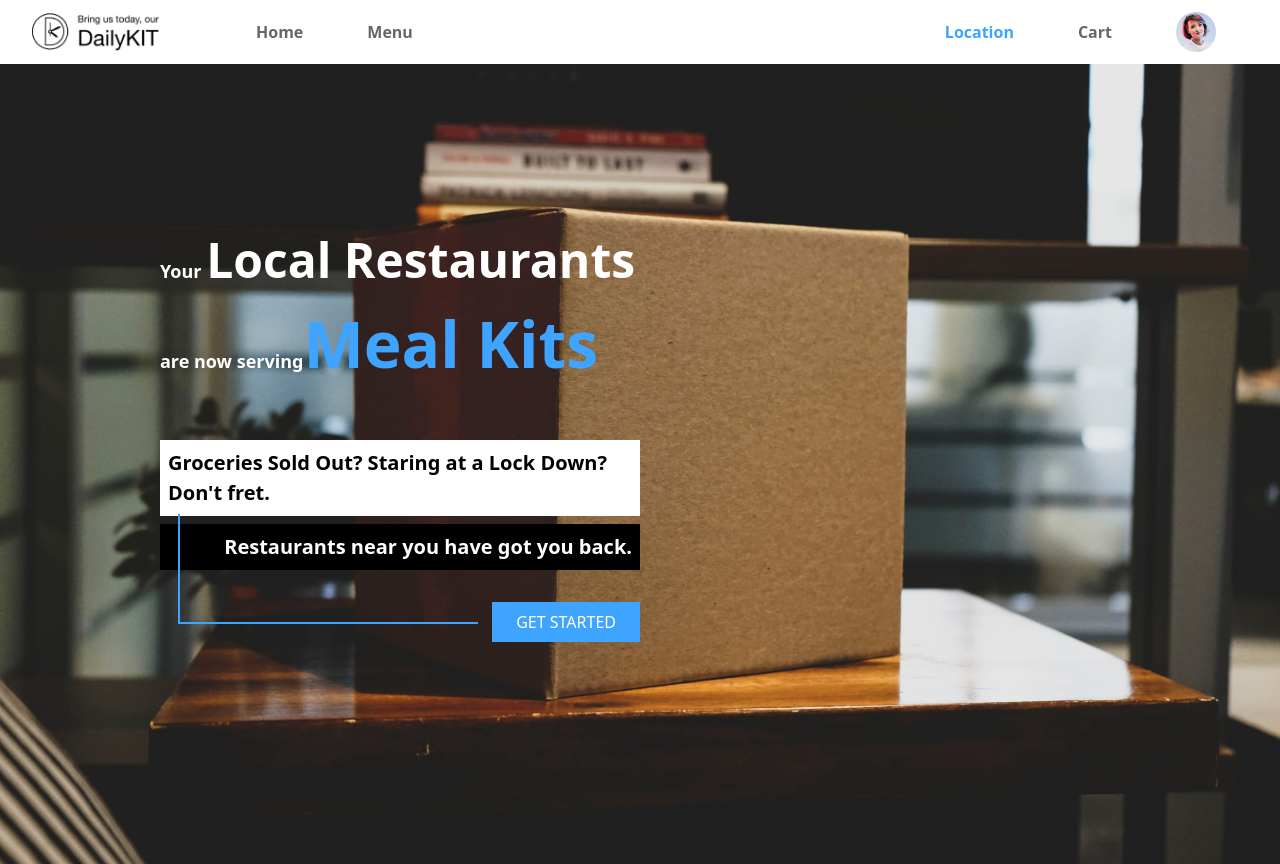
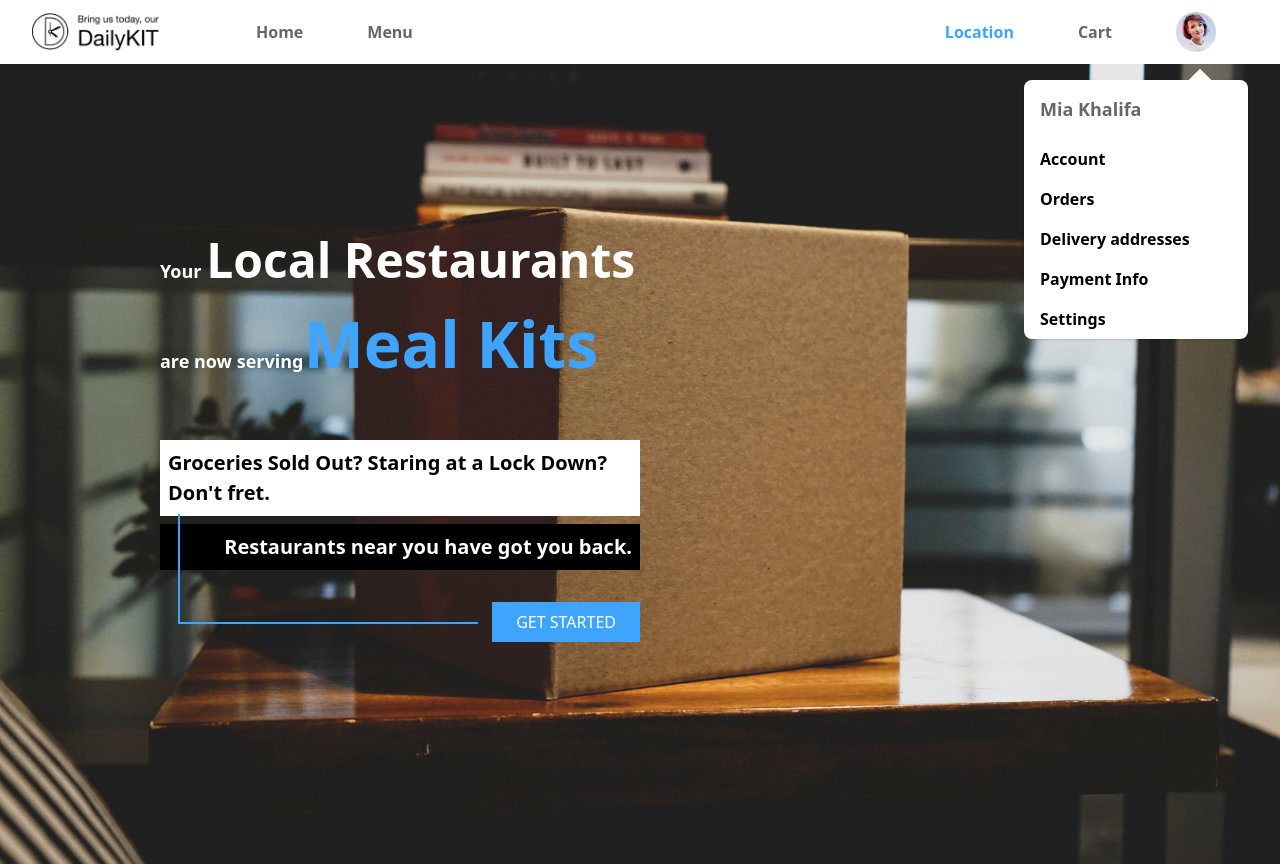
Before and after one commit to dailykit/rmk, a Next.js app: page / in a window 1280 px wide. Both pictures are taken after a click on the item 1196 px from the left and 32 px from the top of the page. Built offline with nearby package versions, Linux system fonts and the light colour scheme.

Commit message:
feat: Dropdown

```diff
--- a/sections/Header/index.jsx
+++ b/sections/Header/index.jsx
@@ -1,6 +1,8 @@
 import Link from "next/link";
 
 const Header = () => {
+  const [isDropdownVisible, setIsDropdownVisible] = React.useState(false);
+
   return (
     <nav className="bg-white h-16 w-full flex flex-row items-center px-8 fixed">
       <div className="w-32">
@@ -25,14 +27,47 @@ const Header = () => {
         <li className="mx-8 h-full flex items-center cursor-pointer font-semibold text-gray hover:text-blue">
           Cart
         </li>
-        <li className="mx-8 h-full flex items-center cursor-pointer font-semibold">
+        <li
+          className="mx-8 h-full flex items-center cursor-pointer font-semibold relative"
+          onClick={() => setIsDropdownVisible(!isDropdownVisible)}
+        >
           <img
             src="/img/avatar.jpg"
             className="w-10 h-10 rounded-full"
             alt="Avatar"
           />
+          <ul
+            className="dropdown absolute list-none bg-white z-10 shadow w-56 rounded-lg"
+            hidden={!isDropdownVisible}
+          >
+            <li className="p-4 text-lg text-gray"> Mia Khalifa </li>
+            <li className="py-2 px-4">Account</li>
+            <li className="py-2 px-4">Orders</li>
+            <li className="py-2 px-4">Delivery addresses</li>
+            <li className="py-2 px-4">Payment Info</li>
+            <li className="py-2 px-4">Settings</li>
+          </ul>
         </li>
       </ul>
+      <style jsx>
+        {`
+          .dropdown {
+            top: 5rem;
+            right: -2rem;
+          }
+
+          .dropdown::before {
+            content: "";
+            position: absolute;
+            background: #fff;
+            height: 1rem;
+            width: 1rem;
+            transform: rotate(45deg);
+            right: 2.5rem;
+            top: -0.5rem;
+          }
+        `}
+      </style>
     </nav>
   );
 };
```
